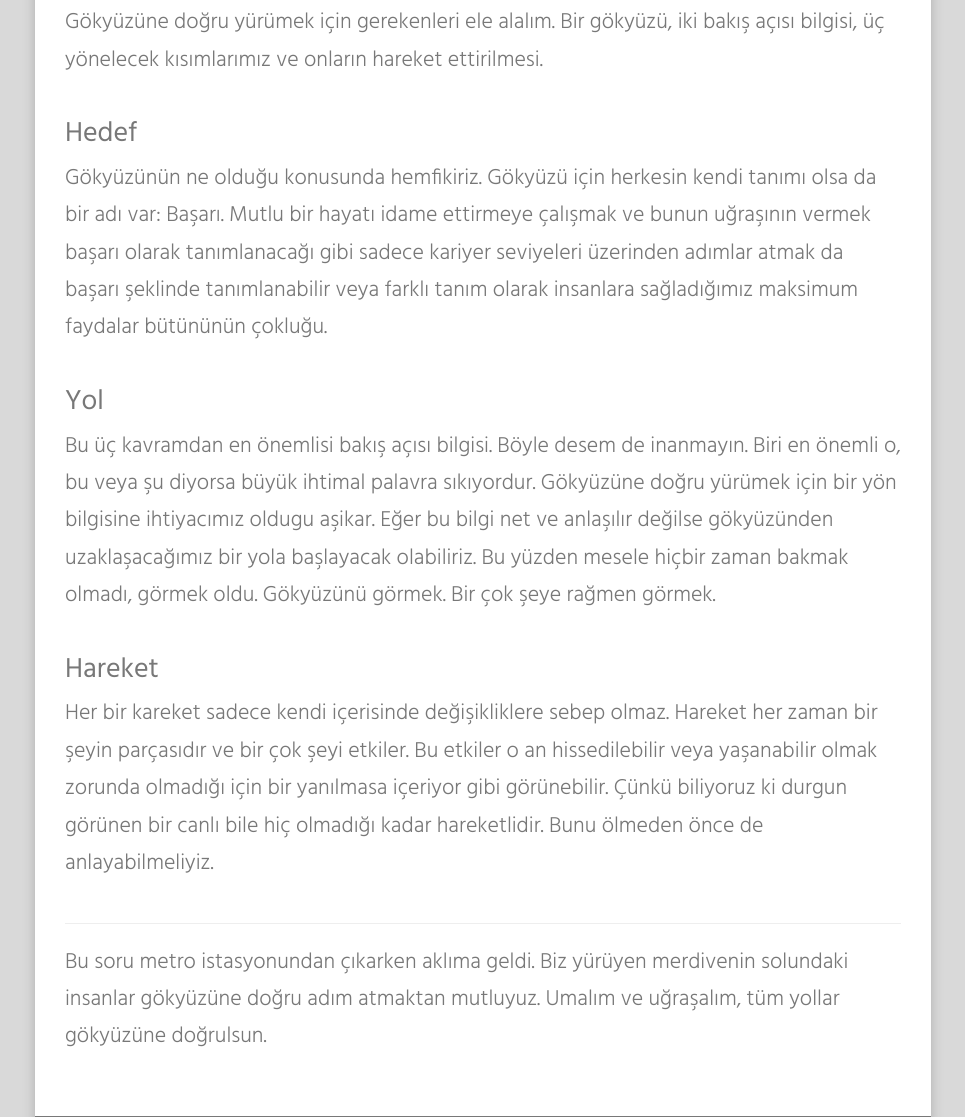
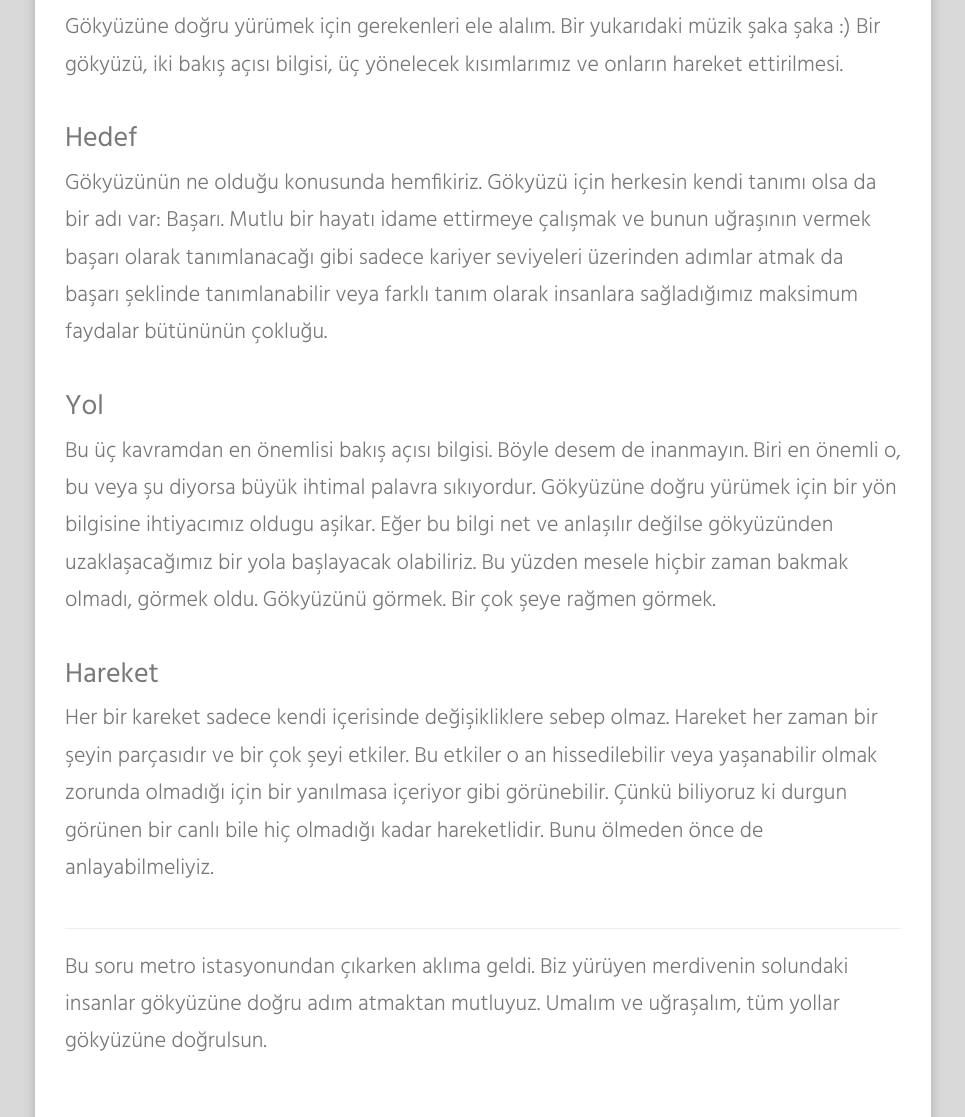
Before and after one commit to aniliyidogan/aniliyidogan.github.io, a Jekyll site: the page built from _posts/2019-01-28-insanlar-neden-gokyuzune-dogru-yurumez.md.md, in a window 1280 px wide, cut to the strip 237-1354 px from the top of the page. Shown: the whole strip, without its empty margins (157-1122 px from the left). Built offline with Jekyll 4.4.1, drawn with Linux system fonts in a browser that asks for light colours; nearby versions of some CDN libraries.

Commit message:
Updates article

```diff
--- a/_posts/2019-01-28-insanlar-neden-gokyuzune-dogru-yurumez.md.md
+++ b/_posts/2019-01-28-insanlar-neden-gokyuzune-dogru-yurumez.md.md
@@ -7,7 +7,8 @@
 ---
 <iframe src="https://open.spotify.com/embed/track/1flsSXBUZphU9qQfzu0Zzm" width="300" height="80" frameborder="0" allowtransparency="true" allow="encrypted-media"></iframe>
 
-Gökyüzüne doğru yürümek için gerekenleri ele alalım. Bir gökyüzü, iki bakış açısı bilgisi, üç yönelecek kısımlarımız ve onların hareket ettirilmesi.
+Gökyüzüne doğru yürümek için gerekenleri ele alalım. Bir yukarıdaki müzik şaka şaka :)
+Bir gökyüzü, iki bakış açısı bilgisi, üç yönelecek kısımlarımız ve onların hareket ettirilmesi.
 
 ### Hedef
 Gökyüzünün ne olduğu konusunda hemfikiriz. Gökyüzü için herkesin kendi tanımı olsa da bir adı var: Başarı.
--- a/css/style.scss
+++ b/css/style.scss
@@ -122,7 +122,7 @@
 /* Index */
 
 .home {
-	height: 15px;
+	height: 20px;
 	background-color: $three;
 }
 
```
